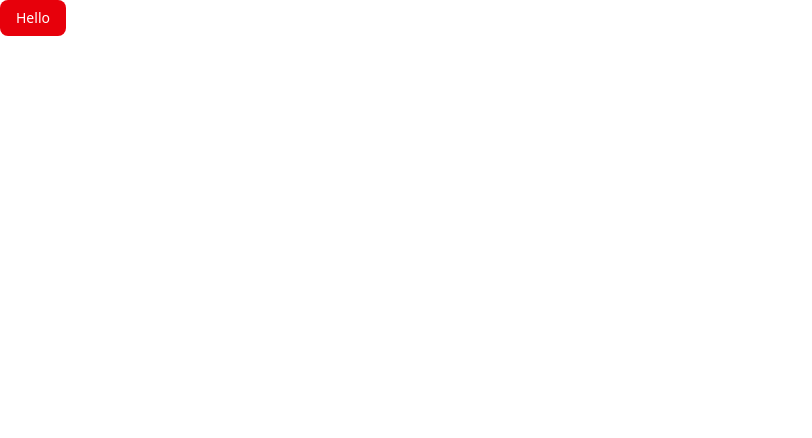
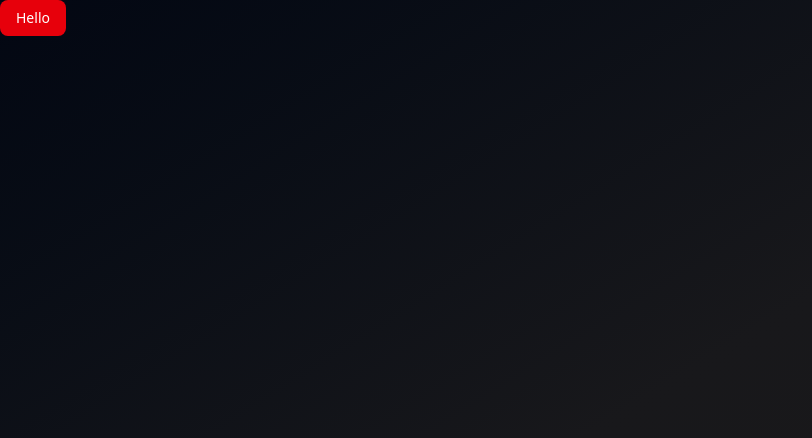
Before and after one commit to anya-builds/evonix, a Next.js app: page / in a window 1280 px wide. Shown: the top 438 px of the page, without its empty margins (0-812 px from the left). Built offline with nearby package versions, Linux system fonts and the light colour scheme.

Commit message:
AI Event Organizer

```diff
--- a/app/layout.js
+++ b/app/layout.js
@@ -11,9 +11,9 @@ export default function RootLayout({ children }) {
   return (
     <html lang="en">
       <body
-        className={``}
+        className={`bg-linear-to-br from-gray-950 via-zinc-900 to-stone-900 text-white`}
       >
-        {children}
+        <main className="min-h-screen">{children}</main>
       </body>
     </html>
   );
```
